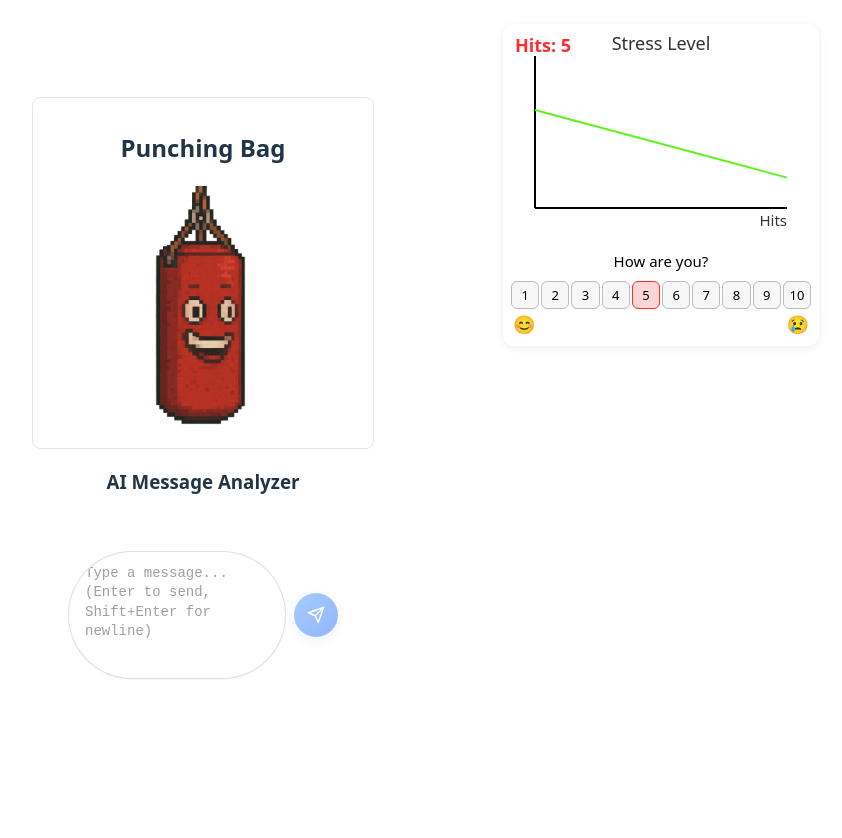
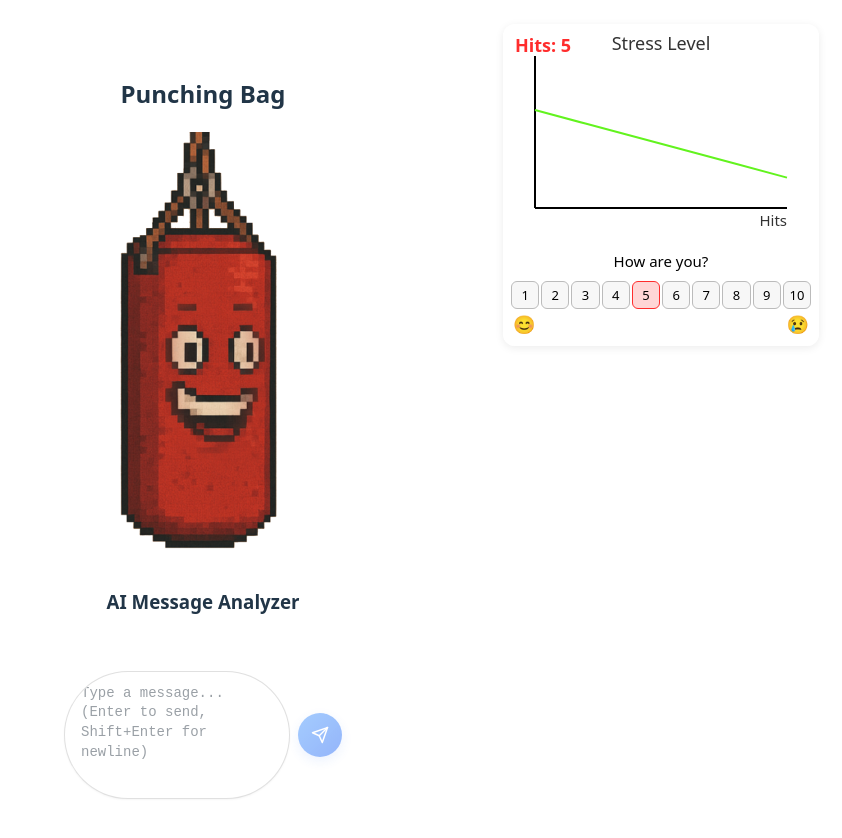
Before and after one commit to Max4407/PunchingBag, a React (Vite) app in the folder punchingbag-frontend/: page / in a window 1280 px wide. Shown: the top 838 px of the page, without its empty margins (437-1279 px from the left). Before the commit the page ends 800 px from the top, so only its background shows below. Built offline with nearby package versions, Linux system fonts and the light colour scheme.

Commit message:
making bag bigger

```diff
--- a/punchingbag-frontend/src/components/Bag.jsx
+++ b/punchingbag-frontend/src/components/Bag.jsx
@@ -12,7 +12,6 @@ import Hover1 from '../assets/Stage 1 Hover.png'
 import Hover2 from '../assets/Stage 2 Hover.png'
 import Hover3 from '../assets/Stage 3 Hover.png'
 import Hover4 from '../assets/Stage 4 Hover.png'
-//import cursorImg from '../assets/Boxing_Glove_Cursor.png'
 
 const Bag = () => {
     const [useCustomCursor, toggleCustomCursor] = useState(false);
@@ -57,17 +56,17 @@ const Bag = () => {
     }
 
 	return (
-		<div className="bag-container">
+		<div>
 			<h2>Punching Bag</h2>
 			<div className="preview">
 				<img
 					src={imgSrc}
-					alt="Lebron"
+					alt="punching bag"
 					onClick={handleClick}
                     onMouseEnter = {() => hoverImage()}
                     onMouseLeave = {() => updateImage()}
 					role="button"
-					style={{cursor: 'url("../assets/Boxing_Glove_Cursor.png"),auto', width: "200px"}}
+					style={{width: "350px"}}
 				/>
 			</div>
 		</div>
--- a/punchingbag-frontend/src/css/Bag.css
+++ b/punchingbag-frontend/src/css/Bag.css
@@ -1,33 +1,3 @@
-.bag-container {
-	max-width: 420px;
-	margin: 12px auto;
-	padding: 12px;
-	border: 1px solid #e6e6e6;
-	border-radius: 8px;
-	background: #fff;
-	text-align: center;
-}
-
-.image-controls {
-	display: flex;
-	gap: 8px;
-	justify-content: center;
-	align-items: center;
-	margin-bottom: 12px;
-}
-
-.file-input {
-	cursor: pointer;
-}
-
-.remove-btn {
-	background: #ff6b6b;
-	color: #fff;
-	border: none;
-	padding: 6px 10px;
-	border-radius: 4px;
-	cursor: pointer;
-}
 
 .preview {
 	display: flex;
@@ -40,26 +10,6 @@
 	max-width: 360px;
 	max-height: 360px;
 	object-fit: contain;
-	border: 1px solid #ddd;
+	border: 1px solid #000000;
 	border-radius: 6px;
 }
-
-.file-name {
-	font-size: 0.9rem;
-	color: #333;
-}
-
-.placeholder {
-	color: #888;
-	padding: 28px 8px;
-}
-
-/* Hover and clicked visuals */
-.bag-img:hover {
-  cursor: url('/Boxing_Glove_Cursor.png') 16 16, auto;
-}
-
-.preview-img.clicked {
-	transform: scale(0.96) rotate(6deg) saturate(1.15);
-	filter: drop-shadow(0 6px 18px rgba(0,0,0,0.18)) contrast(1.05);
-}
```
Also changed, not shown: punchingbag-frontend/public/Boxing_Glove_Cursor.png (deleted).
